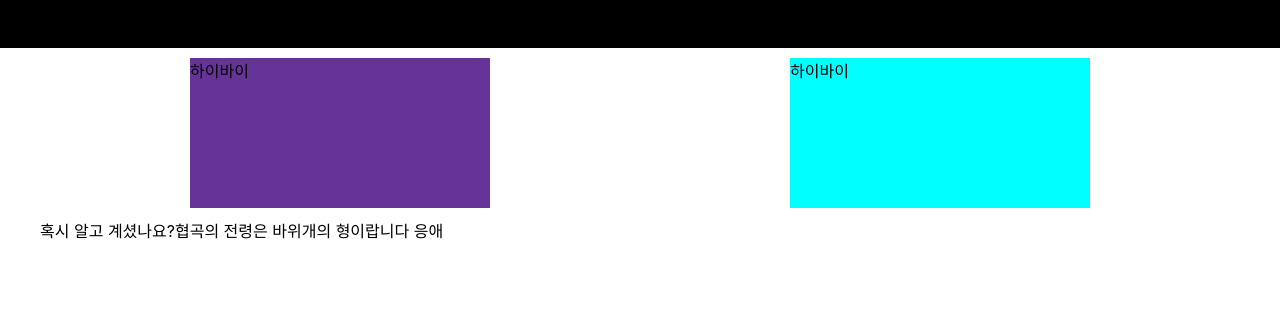
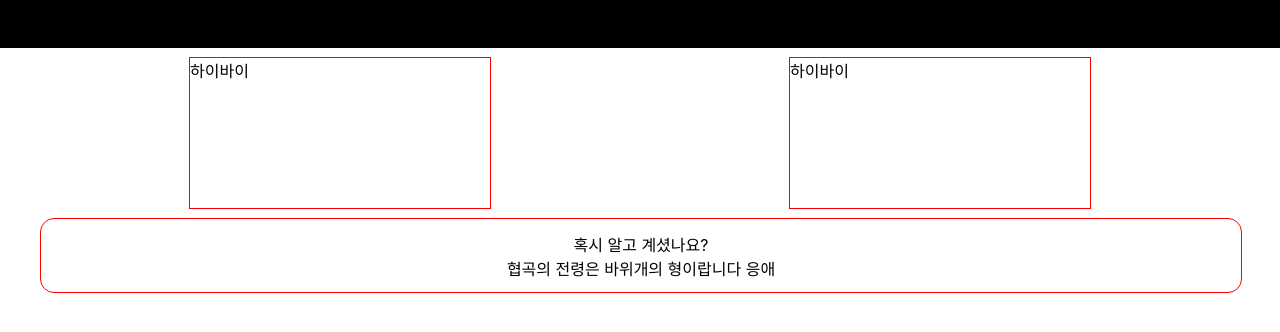
Before and after one commit to limdumb/DodGe.gg, a React (Create React App) app: page /mypage in a window 1280 px wide. Shown: the top 332 px of the page. Built offline with nearby package versions, Linux system fonts and the light colour scheme.

Commit message:
[CSS]Information Transfer Container 설정

```diff
--- a/src/MainPage/MyPages.css
+++ b/src/MainPage/MyPages.css
@@ -9,11 +9,22 @@
 .User__Profil {
   width: 300px;
   height: 150px;
-  background-color: rebeccapurple;
+  border: 1px solid red;
 }
 
 .Tier__InforMation {
   width: 300px;
   height: 150px;
-  background-color: aqua;
+  border: 1px solid red;
 }
+
+.Information__transfer__Container {
+  width: 1200px;
+  height: 73px;
+  border: 1px solid red;
+  border-radius: 14px;
+  display: flex;
+  justify-content: center;
+  align-items: center;
+  flex-direction: column;
+}
```
